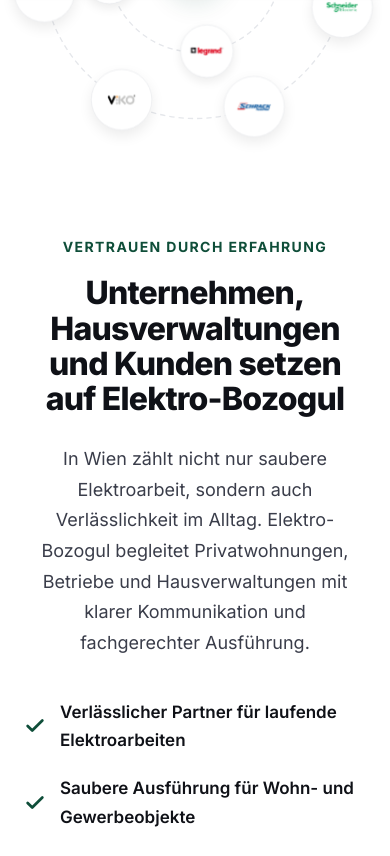
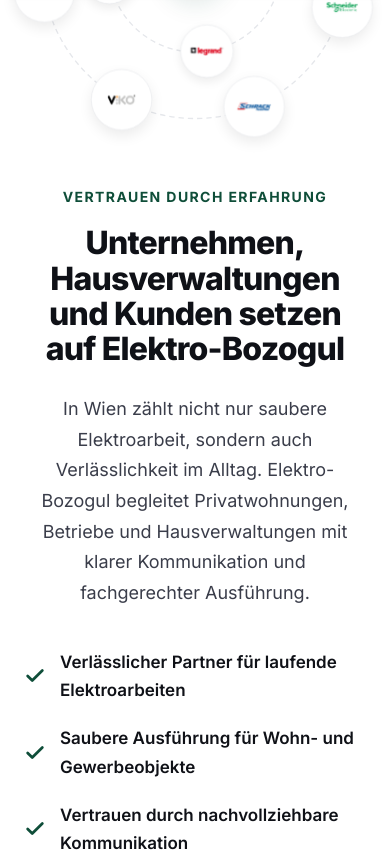
Before and after one commit to MaKiNiST19/elektrobozogul, a Next.js app: page / in a window 390 px wide. Shown: the part 974-1830 px from the top of the page. Built offline with nearby package versions, Linux system fonts and the light colour scheme.

Commit message:
mobil düzenleme son

```diff
--- a/app/globals.css
+++ b/app/globals.css
@@ -1110,27 +1110,24 @@ p  { color: var(--mid); line-height: 1.75; }
 }
 @media (max-width: 540px) {
   .orbit-visual {
-    /* (520/632)=0.82 */
     transform: scale(0.82) !important;
-    margin-bottom: calc(-0.18 * 540px + 40px) !important;
-  }
-  .orbit-text { padding-top: 60px !important; }
+    margin-bottom: calc(-0.18 * 540px + 10px) !important;
+  }
+  .orbit-text { padding-top: 40px !important; }
 }
 @media (max-width: 440px) {
   .orbit-visual {
-    /* (420/632)=0.665 */
     transform: scale(0.665) !important;
-    margin-bottom: calc(-0.335 * 540px + 40px) !important;
-  }
-  .orbit-text { padding-top: 50px !important; }
+    margin-bottom: calc(-0.335 * 540px + 10px) !important;
+  }
+  .orbit-text { padding-top: 30px !important; }
 }
 @media (max-width: 375px) {
   .orbit-visual {
-    /* (355/632)=0.562 */
     transform: scale(0.562) !important;
-    margin-bottom: calc(-0.438 * 540px + 40px) !important;
-  }
-  .orbit-text { padding-top: 40px !important; }
+    margin-bottom: calc(-0.438 * 540px + 10px) !important;
+  }
+  .orbit-text { padding-top: 20px !important; }
 }
 
 @media (max-width: 640px) {
```
